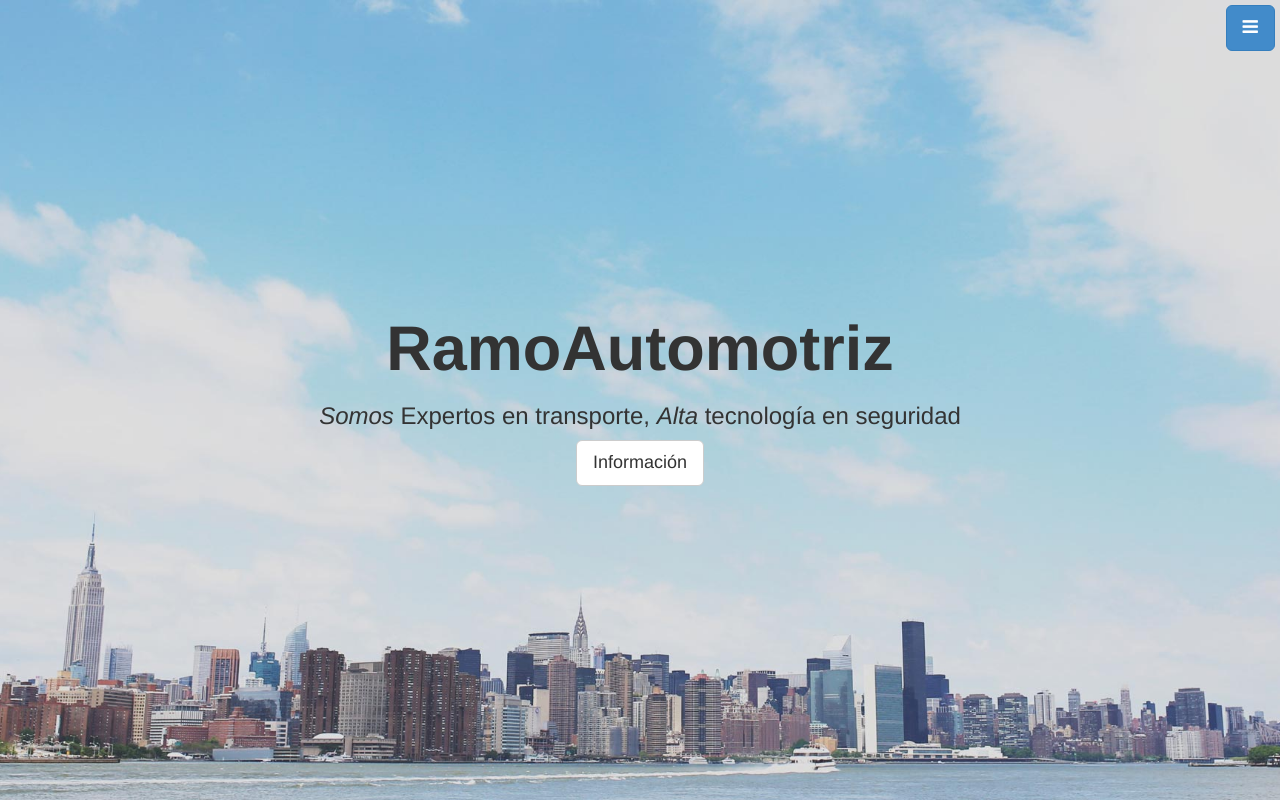
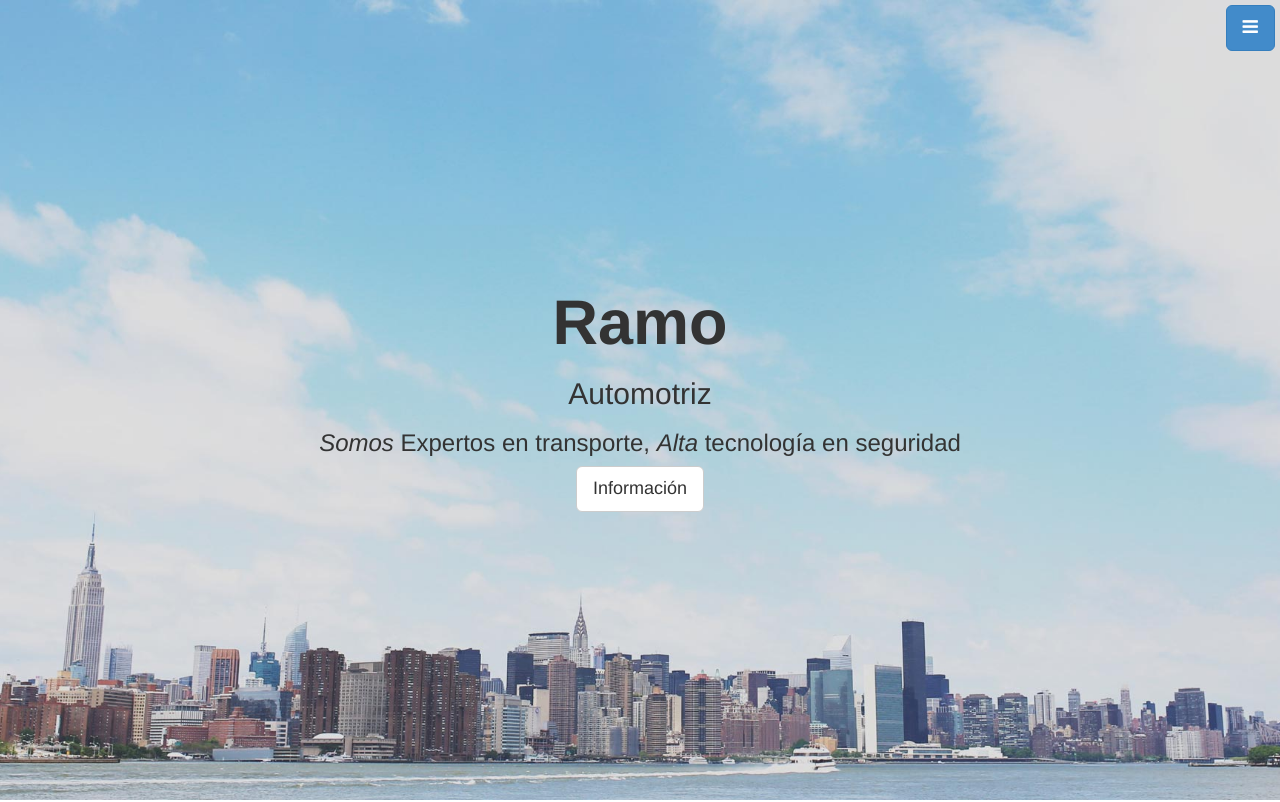
Before and after one commit to swgarz/ramoautomotriz, a plain HTML site: page index.html in a window 1280 px wide. Shown: the top 802 px of the page. Drawn offline with Linux system fonts and the light colour scheme.

Commit message:
cambio en el h1 paara el contenedor

```diff
--- a/index.html
+++ b/index.html
@@ -36,7 +36,8 @@
     <!-- Full Page Image Header Area -->
     <div id="top" class="header">
       <div class="vert-text">
-        <h1>RamoAutomotriz</h1>
+        <h1>Ramo</h1>
+        <h2>Automotriz</h2>
         <h3><em>Somos</em> Expertos en transporte, <em>Alta</em> tecnología en seguridad</h3>
         <a href="#about" class="btn btn-default btn-lg">Información</a>
       </div>
```
